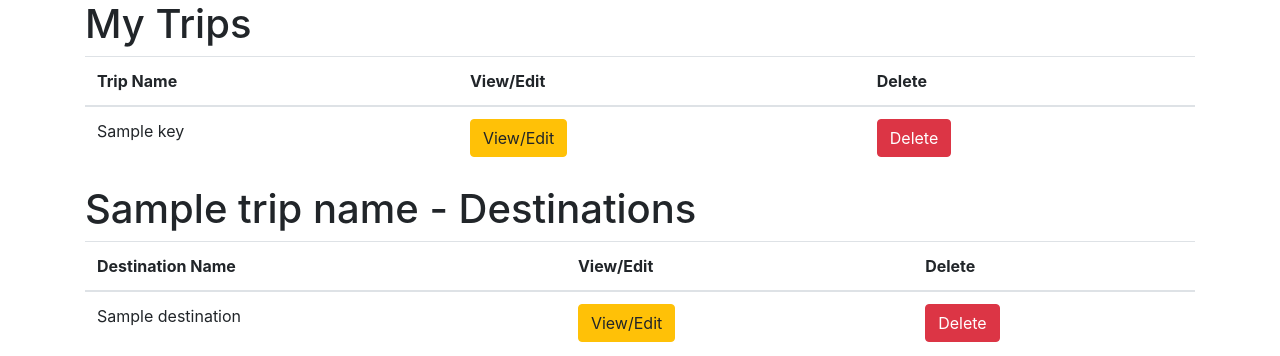
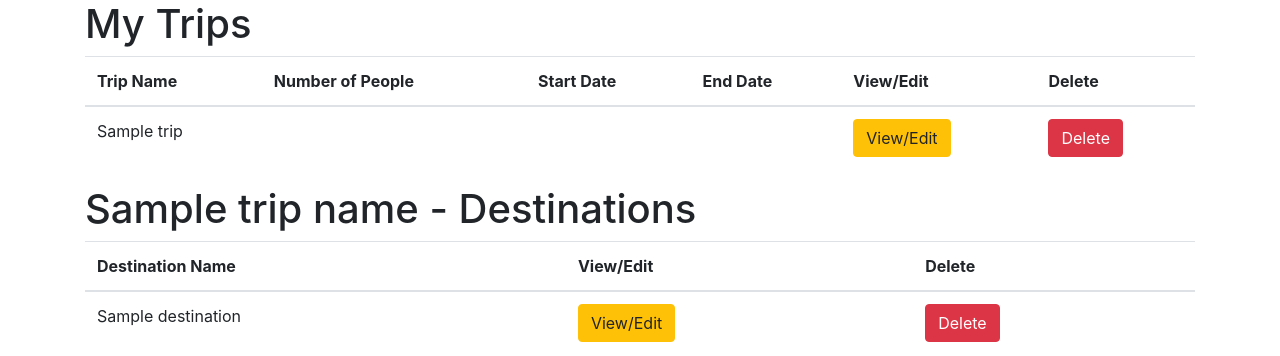
Before and after one commit to kcroo/LetsGo, a Flask app: template templates/mytrips.html in a window 1280 px wide. Shown: the part 82-438 px from the top of the page. Run offline with Flask 2, Linux system fonts and the light colour scheme; tables that the repository leaves empty or names only in its code hold one stand-in row (values such as "Sample post"); the template is opened without the code that fills it: values that come from a table or form of the project are taken from there, most other values are stand-ins (such as "Sample title", 1, 10 or a date in 2020); some libraries are stand-ins or nearby versions; some web fonts are replaced.

Commit message:
trip db data displayed; link to destinations bad

```diff
--- a/app.py
+++ b/app.py
@@ -23,11 +23,11 @@ app.config.from_object(Config)
 db = Database(app)
 
 #### dummy data: take out when database is working ####
-trips = [
-    {'Cascade Lakes': ['Mt Bachelor', 'Devil\'s Lake']},
-    {'China': ['Beijing', 'Harbin']},
-    {'Oregon Coast': ['Florence', 'Newport']}
-]
+# trips = [
+#     {'Cascade Lakes': ['Mt Bachelor', 'Devil\'s Lake']},
+#     {'China': ['Beijing', 'Harbin']},
+#     {'Oregon Coast': ['Florence', 'Newport']}
+# ]
 
 allActivities = [
     {
@@ -51,7 +51,7 @@ allActivities = [
 # db test route
 @app.route('/test')
 def test():
-    result = db.runQuery("SELECT * FROM users")
+    result = db.runQuery("SELECT * from trip")
     return render_template("index.html", result=result)
 
 
@@ -63,6 +63,8 @@ def index():
 # shows all trips
 @app.route('/mytrips')
 def myTrips():
+    trips = db.runQuery("SELECT * FROM trip")
+
     return render_template("mytrips.html", title="- My Trips", trips=trips)
 
 # shows individual trip
--- a/templates/mytrips.html
+++ b/templates/mytrips.html
@@ -12,6 +12,9 @@
             <thead>
                 <tr>
                     <th>Trip Name</th>
+                    <th>Number of People</th>
+                    <th>Start Date</th>
+                    <th>End Date</th>
                     <th>View/Edit</th>
                     <th>Delete</th>
                 </tr>
@@ -19,17 +22,30 @@
             <tbody>
                 {% for trip in trips %}
                     <tr>
-                        {% for key, value in trip.items() %}
                         <td>
-                                {{ key }}
+                            {{ trip[1] }}
                         </td>
                         <td>
-                                <a class= "btn btn-warning" href="{{ url_for('showTrip', tripName=key) }}">View/Edit</a>
+                            {% if trip[3] %}
+                                {{ trip[3] }}
+                            {% endif %}
+                        </td>
+                        <td>
+                            {% if trip[4] %}
+                                {{ trip[4] }}
+                            {% endif %}
+                        </td>
+                        <td>
+                            {% if trip[5] %}
+                                {{ trip[5] }}
+                            {% endif %}
+                        </td>
+                        <td>
+                            <a class= "btn btn-warning" href="{{ url_for('showTrip', tripName=trip[1]) }}">View/Edit</a>
                         </td>
                         <td>
                             <button class="btn btn-danger">Delete</button>
                         </td>
-                        {% endfor %}
                     </tr>
                 {% endfor %}
             </tbody>
```
Lines whose indentation alone changed are shown as unchanged.
